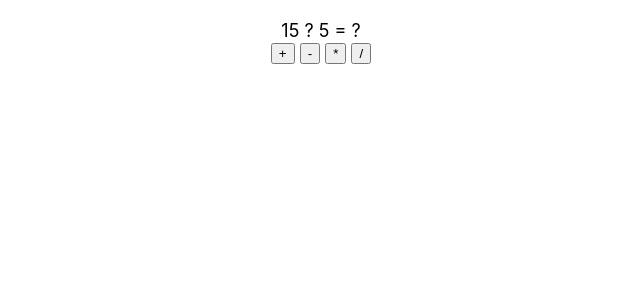
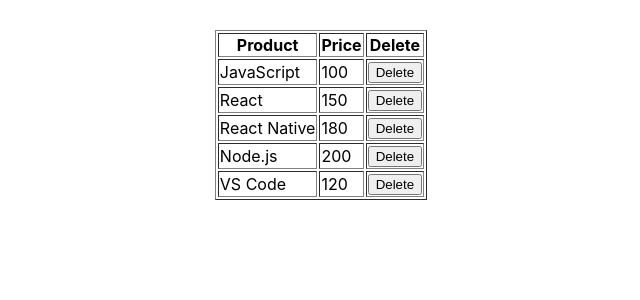
Before and after one commit to Appeleus/app1, a React (Create React App) app: page / in a window 1280 px wide. Shown: the top 300 px of the page, without its empty margins (319-959 px from the left). Built offline with nearby package versions, Linux system fonts and the light colour scheme.

Commit message:
RefsArray functionality added Yeee

```diff
--- a/src/App.js
+++ b/src/App.js
@@ -5,11 +5,12 @@
 import {Calculator2} from './calculator'
 import {EventData1} from './event-data'
 import RefsFunc from './refs-func'
+import RefsArray from './refs-array'
 
 function App() {
   return (
   <>
-    <RefsFunc/>
+    <RefsArray/>
   </>
   )
 }
--- /dev/null
+++ b/src/refs-array.js
@@ -0,0 +1,50 @@
+import React from 'react'
+
+export default function RefsArray() {
+    const table = React.useRef()
+    const tr = React.useRef([])
+
+    const data = [
+        ['JavaScript', 100],
+        ['React', 150],
+        ['React Native', 180],
+        ['Node.js', 200],
+        ['VS Code', 120]
+    ]
+
+    const onClickButton = (i) => {
+        const index = tr.current[i].rowIndex
+        table.current.deleteRow(index)
+    }
+
+    const onMouseOverRow = (i) => {
+        tr.current[i].style.backgroundColor = 'pink'
+    }
+
+    const onMouseOutRow = (i) => {
+        tr.current[i].style.backgroundColor = 'white'
+    }
+
+    const tableStyles = { margin: 'auto', marginTop: 30}
+
+    return (
+        <table ref = {table} border = "1" cellPaddling = {5} style={tableStyles} >
+            <tr><th>Product</th><th>Price</th><th>Delete</th></tr>
+            {
+                data.map((item, i) => {
+                    return (
+                        <tr ref = {el => tr.current[i] = el}
+                            onMouseOver = { () => onMouseOverRow(i) }
+                            onMouseOut = { () => onMouseOutRow(i) }
+                        >
+                            <td>{item[0]}</td>
+                            <td>{item[1]}</td>
+                            <td><button onClick = { () => onClickButton(i)}>
+                            Delete</button></td>
+                            </tr>
+                    )
+                })
+            }
+            </table>
+    )
+}
```
